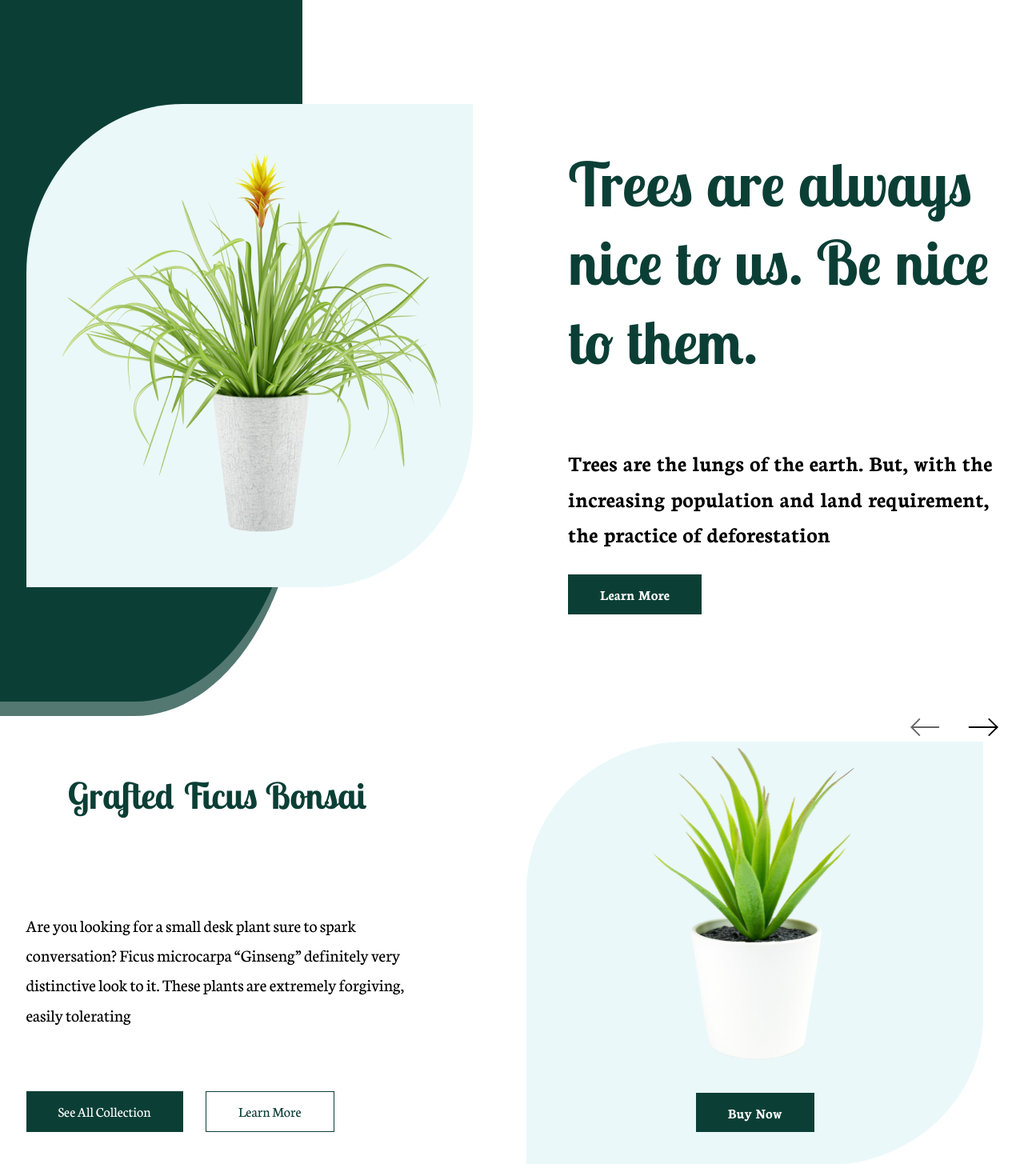
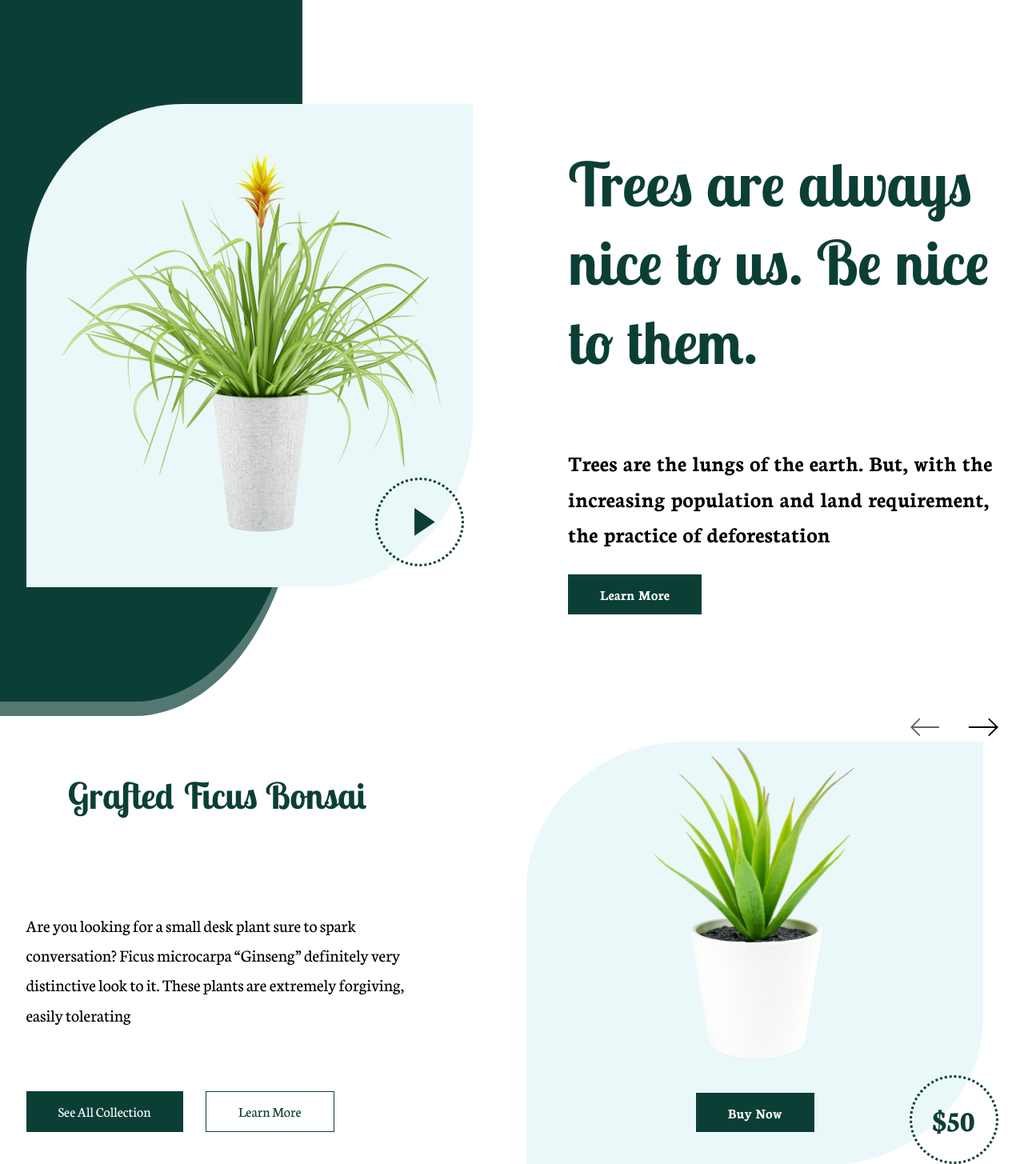
Before and after one commit to actavioDen/Plant-BD, a website: page index.html in a window 1280 px wide. Shown: the part 86-1541 px from the top of the page at 80% size. Drawn offline with Linux system fonts and the light colour scheme.

Commit message:
Сделаны элементы- ценники, значок play

```diff
--- a/css/about-section/about-section.css
+++ b/css/about-section/about-section.css
@@ -5,3 +5,27 @@
   justify-content: space-between;
   align-items: flex-start;
 }
+
+.about-section__img-wrapper{
+  position: relative;
+}
+
+.about-section__img-wrapper::before{
+  content: "";
+  width: 105px;
+  height: 105px;
+
+  position: absolute;
+  bottom: 60px;
+  right: 60px;
+
+  border: 3px dotted var(--dark-green);
+  border-radius: 50%;
+  background-image: url("../img/play.svg");
+  background-size: cover 50%;
+  background-repeat: no-repeat;
+  background-position-x: 58%;
+  background-position-y: 50%;
+
+
+}
--- a/css/section/section.css
+++ b/css/section/section.css
@@ -25,6 +25,8 @@
 
 .section__desc,
 .section__preview {
+position: relative;
+
   display: flex;
   flex-direction: column;
   justify-content: space-between;
@@ -49,6 +51,31 @@
   z-index: -1;
 }
 
+.section__preview::after{
+  content: "$50";
+  width: 105px;
+  height: 105px;
+
+  position: absolute;
+  bottom: -40px;
+  right: 0;
+
+  display: flex;
+  justify-content: center;
+  align-items: center;
+
+  font-family: Neuton;
+  font-weight: 700;
+  font-size: 38.89px;
+  line-height: 62.22px;
+
+  color: var(--dark-green);
+  border: 3px dotted var(--dark-green);
+  border-radius: 50%;
+
+}
+
+
 .section__desc--position-left {
   margin-right: 130px;
 }
--- a/css/style.css
+++ b/css/style.css
@@ -388,14 +388,6 @@ template {
     --light-green: #EAF8F9;
 }
 
-.about-section__desc {
-  margin-left: 70px;
-  display: flex;
-  flex-direction: column;
-  justify-content: space-between;
-  align-items: flex-start;
-}
-
 .button {
   padding: 10px 40px;
   font-family: Neuton;
@@ -431,6 +423,38 @@ template {
 .button__wrapper {
   /*Если кнопка окажется в системе раскладок flex, grid, эта обертка позволит сохранить исходные размеры кнопки, и выравнить по центру*/
   align-self: center;
+}
+
+.about-section__desc {
+  margin-left: 70px;
+  display: flex;
+  flex-direction: column;
+  justify-content: space-between;
+  align-items: flex-start;
+}
+
+.about-section__img-wrapper{
+  position: relative;
+}
+
+.about-section__img-wrapper::before{
+  content: "";
+  width: 105px;
+  height: 105px;
+
+  position: absolute;
+  bottom: 60px;
+  right: 60px;
+
+  border: 3px dotted var(--dark-green);
+  border-radius: 50%;
+  background-image: url("../img/play.svg");
+  background-size: cover 50%;
+  background-repeat: no-repeat;
+  background-position-x: 58%;
+  background-position-y: 50%;
+
+
 }
 
 .copyright {
@@ -623,6 +647,8 @@ template {
 
 .section__desc,
 .section__preview {
+position: relative;
+
   display: flex;
   flex-direction: column;
   justify-content: space-between;
@@ -646,6 +672,31 @@ template {
 
   z-index: -1;
 }
+
+.section__preview::after{
+  content: "$50";
+  width: 105px;
+  height: 105px;
+
+  position: absolute;
+  bottom: -40px;
+  right: 0;
+
+  display: flex;
+  justify-content: center;
+  align-items: center;
+
+  font-family: Neuton;
+  font-weight: 700;
+  font-size: 38.89px;
+  line-height: 62.22px;
+
+  color: var(--dark-green);
+  border: 3px dotted var(--dark-green);
+  border-radius: 50%;
+
+}
+
 
 .section__desc--position-left {
   margin-right: 130px;
```
Also changed, not shown: img/play.svg (added).
